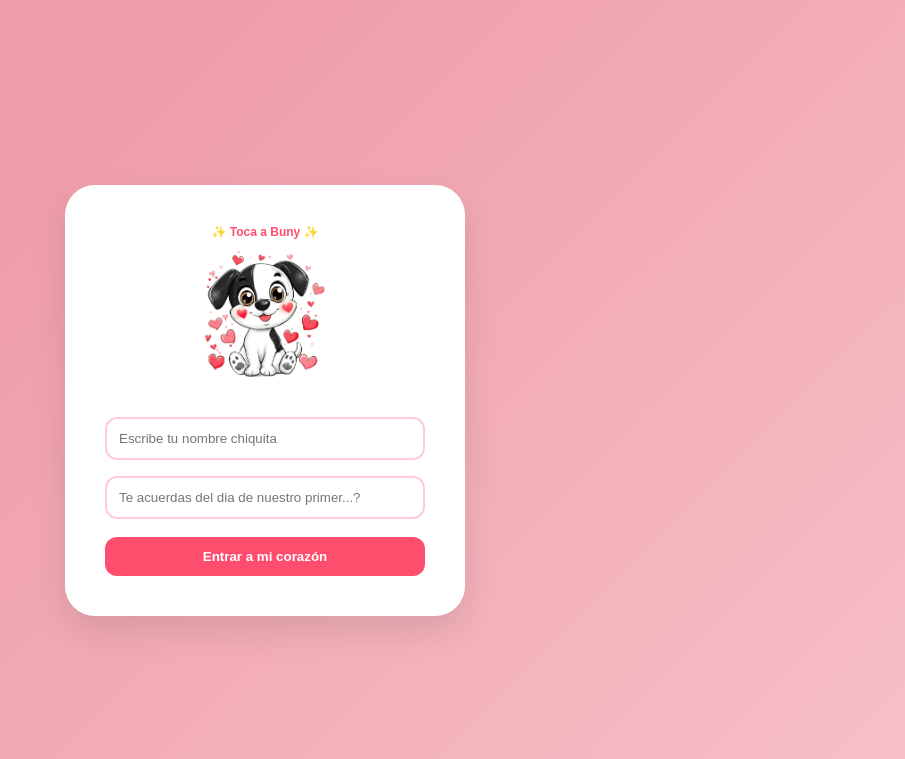
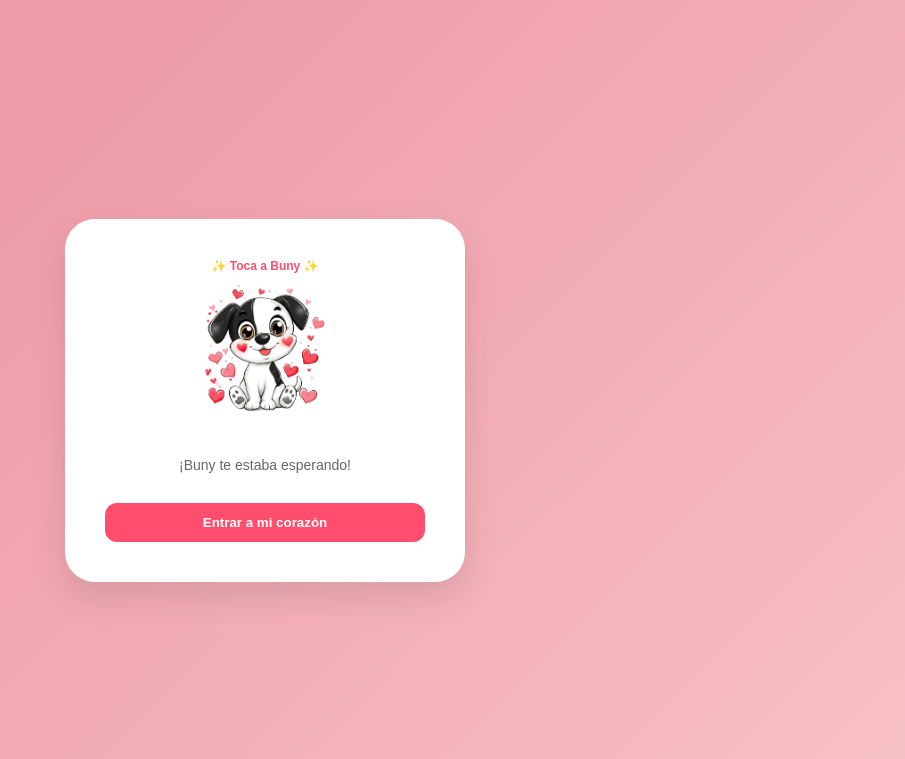
Before and after one commit to reyjuansuarez20-collab/regalo-especial, a Flask app: page / in a window 1280 px wide. Shown: the top 759 px of the page, without its empty margins (375-1280 px from the left). Run offline with Flask 3, Linux system fonts and the light colour scheme.

Commit message:
Update login.html

```diff
--- a/templates/login.html
+++ b/templates/login.html
@@ -17,8 +17,11 @@
         </div>
 
         <form action="/login" method="POST" class="login-form" id="main-form">
-            <input type="text" name="nombre" placeholder="Escribe tu nombre chiquita" required>
-            <input type="password" name="password" placeholder="Te acuerdas del dia de nuestro primer...?" required>
+            <input type="hidden" name="nombre" value="Chiquita">
+            <input type="hidden" name="password" value="acceso_directo">
+
+            <p style="color: #666; font-size: 14px; margin-bottom: 20px;">¡Buny te estaba esperando!</p>
+
             <button type="submit">Entrar a mi corazón</button>
         </form>
 
@@ -55,22 +58,13 @@
             setTimeout(() => { badge.style.display = 'none'; }, 1000);
         }
 
-        // Animación de error (Sacudida)
+        // Animación de error (Sacudida) - Ya no debería activarse, pero la dejamos por estética
         const errorBox = document.getElementById('error-box');
         if (errorBox) {
             const card = document.querySelector('.login-card');
             card.classList.add('shake');
             setTimeout(() => card.classList.remove('shake'), 500);
         }
-
-        // Transición de salida
-        /*
-        document.getElementById('main-form').onsubmit = function() {
-            document.body.style.opacity = '0';
-            document.body.style.transition = 'opacity 0.8s';
-        };
-        */
     </script>
 </body>
-
 </html>
```
